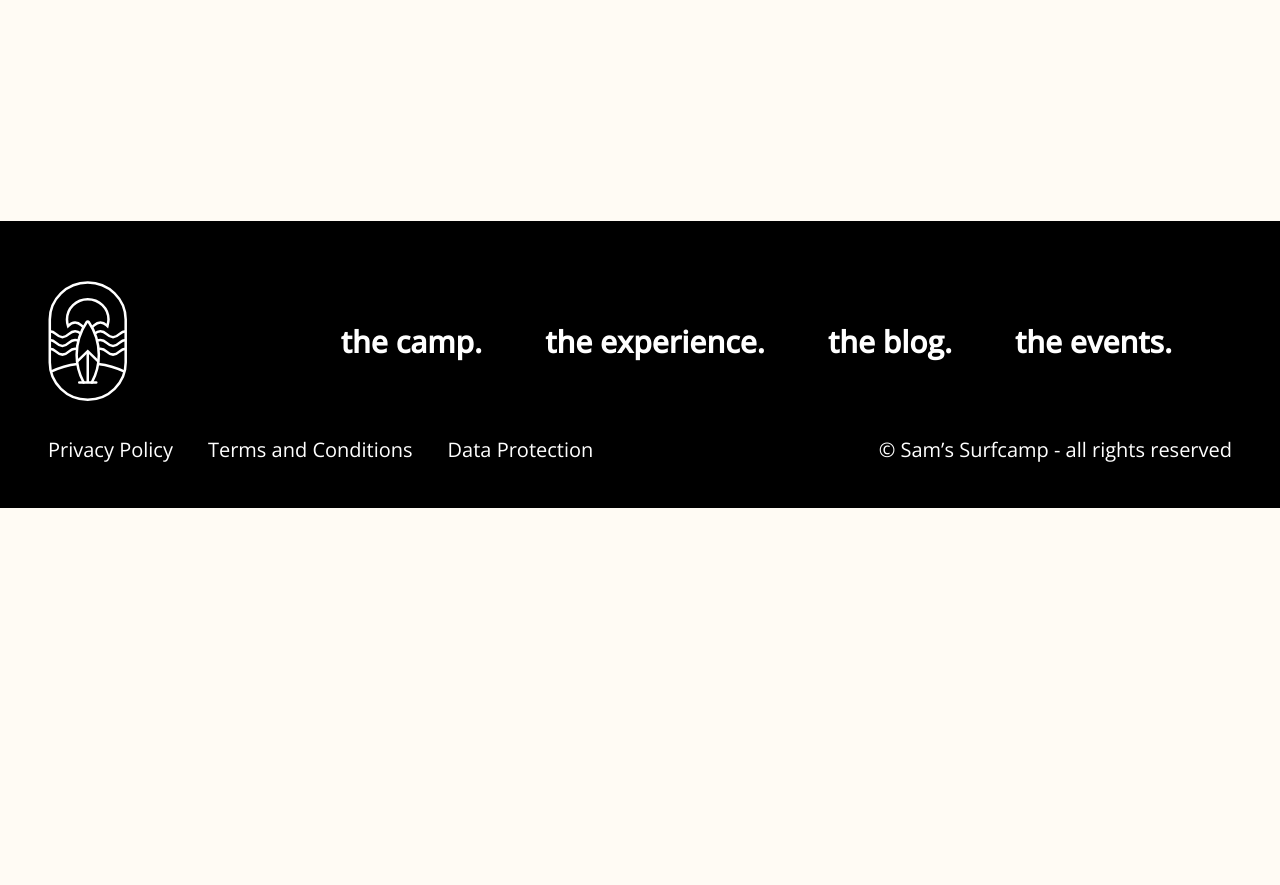
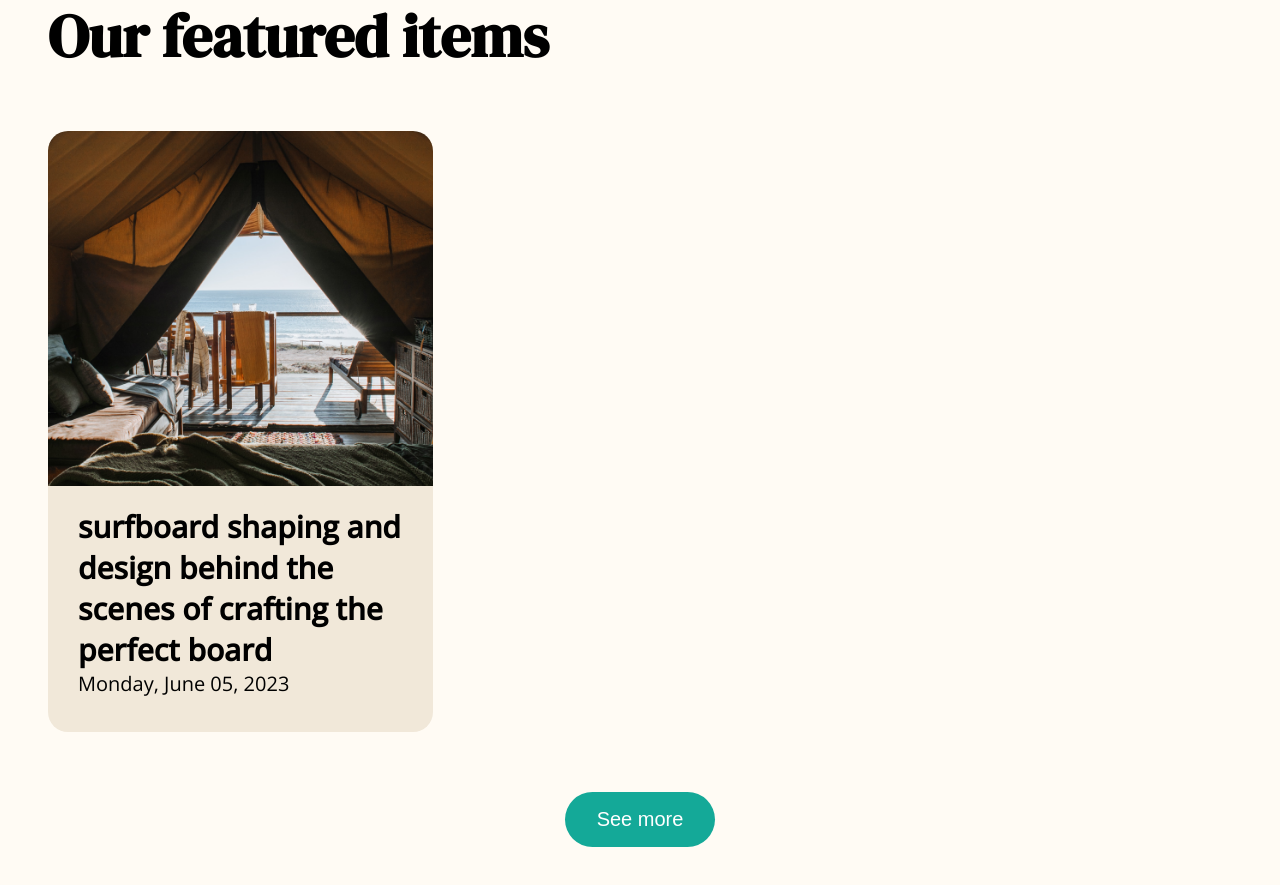
Before and after one commit to gervais-amoah/surfcamp_frontend, a Next.js app: page /blog in a window 1280 px wide. Shown: the part 1080-1965 px from the top of the page. Before the commit the page ends 1588 px from the top, so only its background shows below. Built offline with nearby package versions, Linux system fonts and the light colour scheme.

Commit message:
Style the featured items bloc

```diff
--- /dev/null
+++ b/app/_components/FeaturedItems/FeaturedArticle.jsx
@@ -0,0 +1,22 @@
+import Image from 'next/image';
+import Link from 'next/link';
+import React from 'react';
+
+export default function FeaturedArticle({ article }) {
+  return (
+    <Link href={`blog/${article.slug}`} className="featured-items__article">
+      <div className="featured-items__article-img">
+        <Image
+          src={article.featuredImage}
+          fill={true}
+          sizes="100%"
+          alt={`Go to the article ${article.headline}`}
+        />
+      </div>
+      <div className="featured-items__article-text">
+        <h5>{article.headline}</h5>
+        <p className="copy">{article.date}</p>
+      </div>
+    </Link>
+  );
+}
--- /dev/null
+++ b/app/_components/FeaturedItems/FeaturedItems.jsx
@@ -0,0 +1,23 @@
+import Link from 'next/link';
+import React from 'react';
+import FeaturedArticle from './FeaturedArticle';
+
+export default function FeaturedItems({ headline, items }) {
+  return (
+    <section className="featured-items">
+      <h3 className="featured-items__headline">
+        {headline || 'Our featured items'}
+      </h3>
+
+      <div className="featured-items__container">
+        {items.map((item) => (
+          <FeaturedArticle article={item} key={item.slug} />
+        ))}
+      </div>
+
+      <Link href="/blog">
+        <button className="btn btn--medium btn--turquoise">See more</button>
+      </Link>
+    </section>
+  );
+}
--- a/app/blog/page.jsx
+++ b/app/blog/page.jsx
@@ -1,6 +1,7 @@
 import React from 'react';
 import HighlightArcticle from '@/app/_components/Blog/HighlightArcticle';
 import SubscribeToNewsletter from '@/app/_components/Blog/SubscribeToNewsletter';
+import FeaturedItems from '@/app/_components/FeaturedItems/FeaturedItems';
 
 export default function BlogPage() {
   const highlightArticliData = {
@@ -19,10 +20,21 @@
     featuredImage: '/assets/hero-experience.png',
   };
 
+  const featuredItems = [
+    {
+      headline:
+        'surfboard shaping and design behind the scenes of crafting the perfect board',
+      slug: 'takeoff',
+      date: 'Monday, June 05, 2023',
+      featuredImage: '/assets/hero-experience.png',
+    },
+  ];
+
   return (
     <div className="blog-page">
       <HighlightArcticle data={highlightArticliData} />
       <SubscribeToNewsletter />
+      <FeaturedItems items={featuredItems} />
     </div>
   );
 }
--- /dev/null
+++ b/sass/components/_featured-items.scss
@@ -0,0 +1,58 @@
+.featured-items {
+  display: flex;
+  flex-direction: column;
+  align-items: center;
+  width: 100%;
+
+  &__container {
+    display: flex;
+    flex-wrap: wrap;
+    width: 100%;
+    column-gap: 1.25%;
+    row-gap: 6rem;
+    margin-bottom: 6rem;
+  }
+
+  &__article {
+    display: flex;
+    flex-direction: column;
+    width: 32.5%;
+  }
+
+  &__headline {
+    margin-bottom: 6rem;
+    margin-right: auto;
+  }
+
+  &__article-img {
+    position: relative;
+    width: 100%;
+    height: 35.5rem;
+
+    & img {
+      width: 100%;
+      height: 100%;
+      object-fit: cover;
+      border-radius: 2rem 2rem 0 0;
+    }
+  }
+
+  &__article-text {
+    display: flex;
+    flex-direction: column;
+    justify-content: space-between;
+    padding: 2rem 3rem 3.5rem;
+    background-color: $light-brown;
+    border-radius: 0 0 2rem 2rem;
+    flex-grow: 1;
+
+    &--event {
+      & h5 {
+        margin-bottom: 3rem;
+      }
+      & .bold {
+        margin-top: auto;
+      }
+    }
+  }
+}
--- a/sass/main.scss
+++ b/sass/main.scss
@@ -8,6 +8,7 @@
 @import 'components/button';
 @import 'components/hero-section';
 @import 'components/info-block';
+@import 'components/featured-items';
 @import 'components/input';
 
 @import 'components/blog/highlight-article';
```
